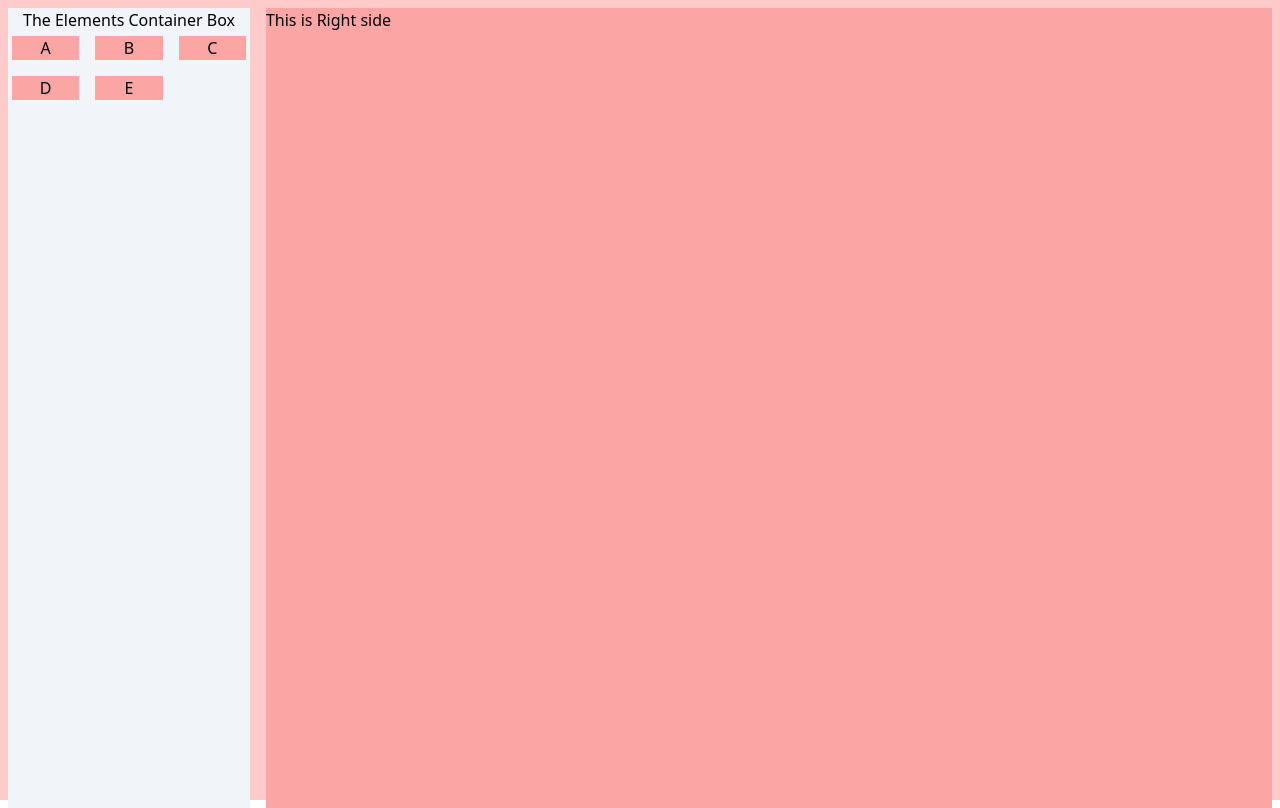
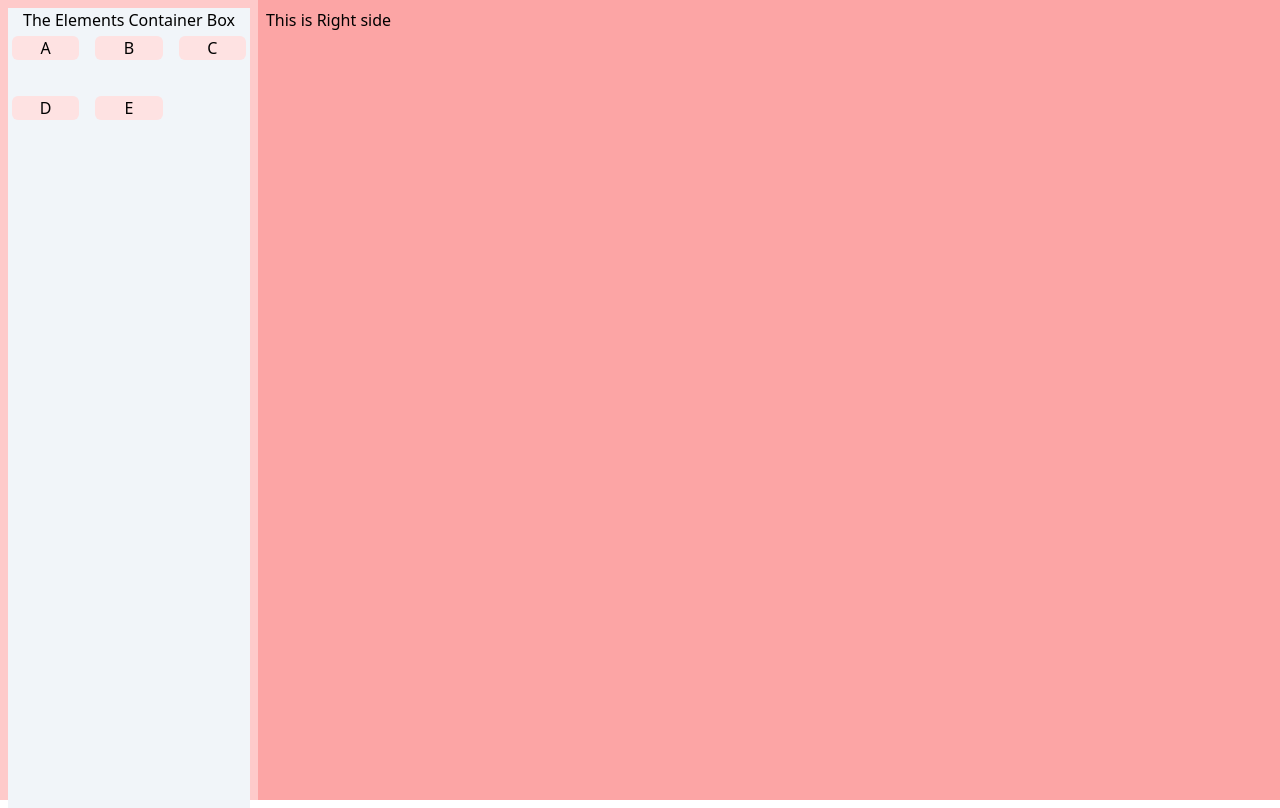
Before and after one commit to HaroonAsifMalik/iot_sample, a React (Create React App) app: page / in a window 1280 px wide. Built offline with nearby package versions, Linux system fonts and the light colour scheme.

Commit message:
Implementing single element Dragging functionality.

```diff
--- a/package.json
+++ b/package.json
@@ -4,6 +4,8 @@
   "private": true,
   "dependencies": {
     "@dnd-kit/core": "^6.0.8",
+    "@dnd-kit/sortable": "^7.0.2",
+    "@dnd-kit/utilities": "^3.2.1",
     "@testing-library/jest-dom": "^5.17.0",
     "@testing-library/react": "^13.4.0",
     "@testing-library/user-event": "^13.5.0",
--- a/src/App.js
+++ b/src/App.js
@@ -3,6 +3,7 @@ import React, { useState } from "react";
 import ElementContainer from "./components/ElementContainer";
 import DropArea from "./components/DropArea";
 import { DndContext } from "@dnd-kit/core";
+import Droppable from "./components/Droppable";
 
 const testData = [
   { id: 1, text: "A" },
@@ -13,14 +14,26 @@ const testData = [
 ];
 
 function App() {
+  const [isDropped, setIsDropped] = useState(false);
+
+  function handleDragEnd(event) {
+    console.log("handleDragEnd called", event);
+
+    if (event.over && event.over.id === "drop-area") {
+      setIsDropped(true);
+    }
+  }
+
   return (
     <div className="flex h-screen bg-red-200">
-      <DndContext>
-        <div className="w-1/4 p-2 ">
+      <DndContext onDragEnd={handleDragEnd}>
+        <div className="w-1/4 p-2">
           <ElementContainer testData={testData} />
         </div>
-        <div className="w-full  p-2">
-          <DropArea />
+        <div className="w-full p-2 bg-red-300 h-screen ">
+          <Droppable id="drop-area">
+            <DropArea />
+          </Droppable>
         </div>
       </DndContext>
     </div>
--- /dev/null
+++ b/src/components/Draggable.js
@@ -0,0 +1,21 @@
+import React from "react";
+import { useDraggable } from "@dnd-kit/core";
+
+export default function Draggable(props) {
+  const { attributes, listeners, setNodeRef, transform } = useDraggable({
+    id: "dragable",
+  });
+  const style = transform
+    ? {
+        transform: `translate3d(${transform.x}px, ${transform.y}px, 0)`,
+      }
+    : undefined;
+
+  console.log("sodfaodjf =>", attributes);
+
+  return (
+    <button ref={setNodeRef} style={style} {...listeners} {...attributes}>
+      {props.children}
+    </button>
+  );
+}
--- a/src/components/DropArea.js
+++ b/src/components/DropArea.js
@@ -1,10 +1,17 @@
-import { useDroppable } from "@dnd-kit/core";
+import { DndContext } from "@dnd-kit/core";
+import React from "react";
+// import D from "./D";
+
+// import { useDroppable } from "@dnd-kit/core";
+import Droppable from "./Droppable";
 function DropArea() {
-  const { isOver } = useDroppable({ id: "drop-area" });
+  // const { isOver } = useDroppable({ id: "drop-area" });
+  // const dropAreaRef = React.useRef(null);
 
   return (
     <div
-      className={`bg-red-300 h-screen ${isOver ? "border-4 border-blue-500" : ""}`}
+    // ref={dropAreaRef}
+    // className="bg-red-300 h-screen "
     >
       <h1>This is Right side</h1>
     </div>
--- /dev/null
+++ b/src/components/Droppable.js
@@ -0,0 +1,19 @@
+import React from "react";
+import { useDroppable } from "@dnd-kit/core";
+
+export default function Droppable(props) {
+  const { isOver, setNodeRef } = useDroppable({
+    id: "droppable",
+  });
+  const style = {
+    color: isOver ? "green" : undefined,
+  };
+
+  // console.log("Drop----", isOver);
+
+  return (
+    <div ref={setNodeRef} style={style}>
+      {props.children}
+    </div>
+  );
+}
--- a/src/components/ElementContainer.js
+++ b/src/components/ElementContainer.js
@@ -1,17 +1,21 @@
+import Draggable from "./Draggable";
 import Elements from "./Elements";
+import { DndContext } from "@dnd-kit/core";
 
 function ElementContainer(props) {
-  console.log(props);
   return (
-    <div className="bg-slate-100 h-screen  ">
-      <h2 className="justify-center flex ">The Elements Container Box</h2>
+    <div className="bg-slate-100 h-screen">
+      <h2 className="justify-center flex">The Elements Container Box</h2>
       <div className="grid gap-4 grid-cols-3 p-1">
         {props.testData.map((element) => (
-          <Elements key={element.id} text={element.text} />
+          <DndContext>
+            <Draggable>
+              <Elements key={element.id} text={element.text} />
+            </Draggable>
+          </DndContext>
         ))}
       </div>
     </div>
   );
 }
-
 export default ElementContainer;
--- a/src/components/Elements.js
+++ b/src/components/Elements.js
@@ -1,24 +1,14 @@
-import { useDraggable } from "@dnd-kit/core";
-import { CSS } from "@dnd-kit/utilities";
-// import { useDrag } from "react-dnd";
+// import Draggable from "./Draggable";
 
 function Elements(props) {
-  const { key, text } = props;
-  const { attributes, listeners, setNodeRef, transform } = useDraggable({
-    id: key,
-  });
+  const { id, text } = props;
 
   return (
-    <div
-      ref={setNodeRef}
-      {...listeners}
-      {...attributes}
-      style={{
-        transform: CSS.Transform.toString(transform),
-      }}
-      className="bg-red-300 justify-center flex"
-    >
-      <h1>{text}</h1>
+    <div className="bg-red-100 justify-center flex mb-5 rounded-md">
+      <h1>
+        {text}
+        {id}
+      </h1>
     </div>
   );
 }
```
Also changed, not shown: src/index.js (+9 -6 lines), 1 other file (tests, documents, lock files or other folders).
